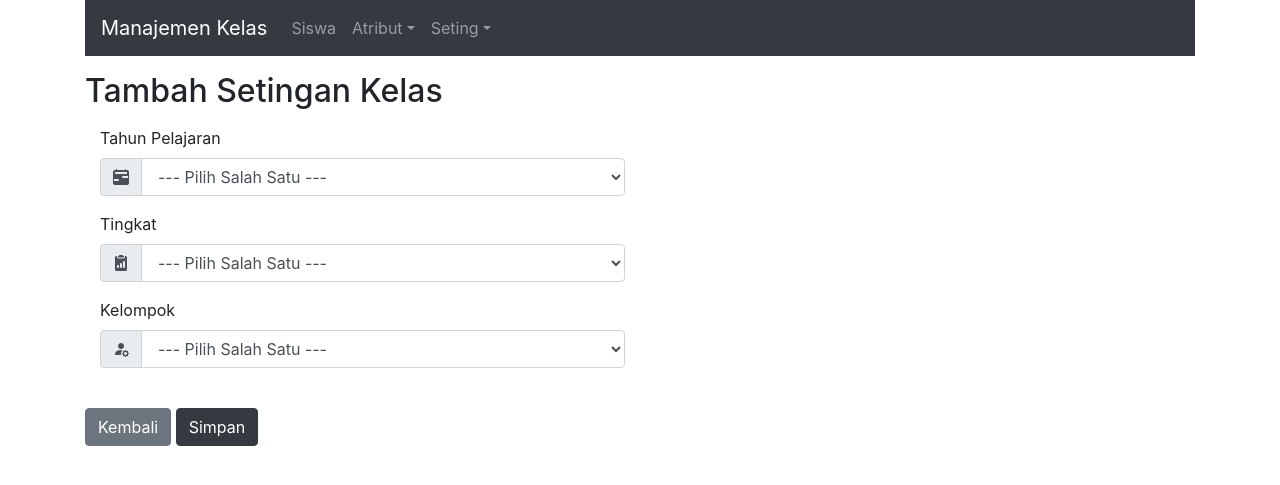
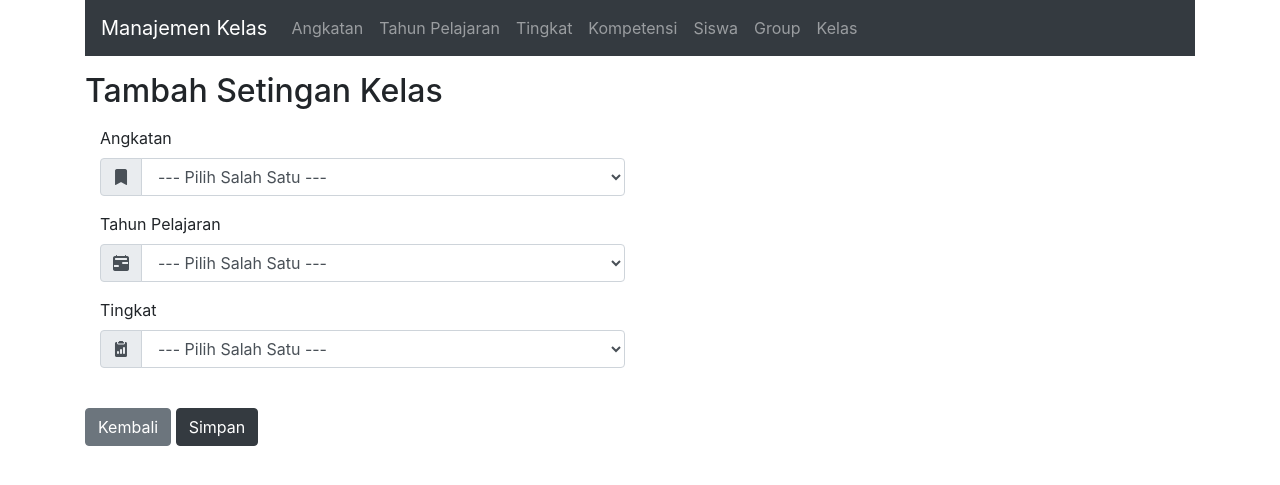
Before and after one commit to meiy-alfa/miniproject-class-management, a CodeIgniter app: page /01-miniproject-class-management/index.php/classes/create in a window 1280 px wide. Shown: the top 485 px of the page. Run offline with CodeIgniter, Linux system fonts and the light colour scheme; tables that the repository leaves empty or names only in its code hold one stand-in row (values such as "Sample post"); some libraries are stand-ins or nearby versions.

Commit message:
edit class from ERD change

```diff
--- a/application/controllers/Classes.php
+++ b/application/controllers/Classes.php
@@ -6,7 +6,7 @@
             parent::__construct();
             $this->load->model('classes_model');
             $this->load->model('year_model');
-            $this->load->model('group_model');
+            $this->load->model('team_model');
             $this->load->model('level_model');
         }
 
@@ -30,7 +30,7 @@
             $data['page_title'] = "Tambah Kelas";
             // variabel model yang akan dijadikan option
             $data['year_options']   = $this->year_model->get_all();
-            $data['group_options']  = $this->group_model->get_all();
+            $data['team_options']  = $this->team_model->get_all();
             $data['level_options']  = $this->level_model->get_all();
             // mengambil halaman main.php sebagai akses menampilkan halaman
             $this->load->view('main', $data);
@@ -56,7 +56,7 @@
             $data['page_title'] = "Edit Kelas";
             // variabel model yang akan dijadikan option
             $data['year_options']   = $this->year_model->get_all();
-            $data['group_options']  = $this->group_model->get_all();
+            $data['team_options']  = $this->team_model->get_all();
             $data['level_options']  = $this->level_model->get_all();
             // variabel mengambil data dari model
             $data['item'] = $this->classes_model->get_item($id);
@@ -89,7 +89,7 @@
         public function get_validate($redirect_url)
         {
             $this->form_validation->set_rules('year_id', 'tahun pelajaran', 'required');
-            $this->form_validation->set_rules('group_id', 'group kelas', 'required');
+            $this->form_validation->set_rules('team_id', 'angkatan', 'required');
             $this->form_validation->set_rules('level_id', 'tingkat', 'required');
             $validation_result = $this->form_validation->run();
 
--- a/application/models/Classes_model.php
+++ b/application/models/Classes_model.php
@@ -4,13 +4,11 @@
         public function get_all()
         {
             // mengambil database dengan metode join
-            $this->db->select('class.*, years.year as tapel, vocations.code as kompetensi, teams.title as kelompok, levels.level as tingkat');
+            $this->db->select('class.*, years.year as tapel, teams.title as angkatan, levels.level as tingkat');
             $this->db->from('class');
             $this->db->join('years','years.id = class.year_id');
-            $this->db->join('groups','groups.id = class.group_id');
+            $this->db->join('teams','teams.id = class.team_id');
             $this->db->join('levels','levels.id = class.level_id');
-            $this->db->join('vocations','vocations.id = groups.vocation_id');
-            $this->db->join('teams','teams.id = groups.team_id');
             $query = $this->db->get();
             // mengambil semua data menjadi array
             $result = $query->result();
@@ -33,7 +31,7 @@
         {
             // mengambil data dari method POST
             $data['year_id']    = $this->input->post('year_id');
-            $data['group_id']   = $this->input->post('group_id');
+            $data['team_id']    = $this->input->post('team_id');
             $data['level_id']   = $this->input->post('level_id');
             // insert pada database
             $this->db->insert('class', $data);
@@ -43,7 +41,7 @@
         {
             // mengambil data dari method POST
             $data['year_id']    = $this->input->post('year_id');
-            $data['group_id']   = $this->input->post('group_id');
+            $data['team_id']    = $this->input->post('team_id');
             $data['level_id']   = $this->input->post('level_id');
             // update pada database sesuai id
             $this->db->where('id', $id);
--- a/application/views/pages/classes/form.php
+++ b/application/views/pages/classes/form.php
@@ -17,6 +17,20 @@
 
 <form action="<?= site_url($target_url) ?>" method="POST">
     <div class="col-sm-12 col-md-6">
+        <div class="form-group">
+            <label for="team_id">Angkatan</label>
+            <div class="input-group mb-3">
+                <div class="input-group-prepend">
+                    <span class="input-group-text"><i class="bi bi-bookmark-fill"></i></span>
+                </div>
+                <select class="form-control" id="team_id" name="team_id">
+                    <option value="">--- Pilih Salah Satu ---</option>
+                    <?php foreach ($team_options as $team_opt) : ?>
+                        <option value="<?= $team_opt->id?>" <?= $is_edit && $item->team_id === $team_opt->id ? "selected" : '' ?>><?= $team_opt->title ?></option>
+                    <?php endforeach; ?>
+                </select>
+            </div>
+        </div>
         <div class="form-group">
             <label for="year_id">Tahun Pelajaran</label>
             <div class="input-group mb-3">
@@ -45,20 +59,6 @@
                 </select>
             </div>
         </div>
-        <div class="form-group">
-            <label for="group_id">Kelompok</label>
-            <div class="input-group mb-3">
-                <div class="input-group-prepend">
-                    <span class="input-group-text"><i class="bi bi-person-fill-gear"></i></span>
-                </div>
-                <select class="form-control" id="group_id" name="group_id">
-                    <option value="">--- Pilih Salah Satu ---</option>
-                    <?php foreach ($group_options as $group_opt) : ?>
-                        <option value="<?= $group_opt->id?>" <?= $is_edit && $item->group_id === $group_opt->id ? "selected" : '' ?>><?= $group_opt->kompetensi."-".$group_opt->kelompok ?></option>
-                    <?php endforeach; ?>
-                </select>
-            </div>
-        </div>
     </div>
     <br>
     <a href="<?= site_url("classes") ?>" class="btn btn-secondary" title="Kembali">Kembali</a>
--- a/application/views/pages/classes/list.php
+++ b/application/views/pages/classes/list.php
@@ -20,6 +20,7 @@
             <thead>
                 <tr>
                     <th width="150px"><center>Tahun Pelajaran</center></th>
+                    <th width="150px"><center>Angkatan</center></th>
                     <th><center>Kelas</center></th>
                     <th width="150px"><center>Action</center></th>
                 </tr>
@@ -30,7 +31,8 @@
                 ?>
                     <tr>
                         <td><center><?= $item->tapel ?><center></td>
-                        <td><?= $item->tingkat."-".$item->kompetensi.'-'.$item->kelompok ?></td>
+                        <td><center><?= $item->angkatan ?></center></td>
+                        <td><center><?= $item->tingkat ?></center></td>
                         <td>
                             <center>
                                 <a href="<?= site_url("classes/update/$item->id") ?>" class="btn btn-warning btn-sm" title="Edit"><i class="bi bi-pencil-fill"></i></a>
--- a/application/views/partials/bottom_section.php
+++ b/application/views/partials/bottom_section.php
@@ -38,7 +38,7 @@
 </script>
 <script>
     $('#table-classes').DataTable({
-        order: [[0, 'desc'],[1, 'asc']],
+        order: [[0, 'desc'],[1, 'desc']],
     });
 </script>
 
--- a/application/views/partials/header.php
+++ b/application/views/partials/header.php
@@ -6,23 +6,25 @@
   <div class="collapse navbar-collapse" id="navbarNav">
     <ul class="navbar-nav">
       <li class="nav-item">
+        <a class="nav-link" href="<?= site_url('team') ?>">Angkatan</a>
+      </li>
+      <li class="nav-item">
+        <a class="nav-link" href="<?= site_url('year') ?>">Tahun Pelajaran</a>
+      </li>
+      <li class="nav-item">
+        <a class="nav-link" href="<?= site_url('level') ?>">Tingkat</a>
+      </li>
+      <li class="nav-item">
+        <a class="nav-link" href="<?= site_url('vocation') ?>">Kompetensi</a>
+      </li>
+      <li class="nav-item">
         <a class="nav-link" href="<?= site_url('student') ?>">Siswa</a>
       </li>
-      <li class="nav-item dropdown">
-        <a class="nav-link dropdown-toggle" type="button" data-toggle="dropdown" aria-expanded="false">Atribut</a>
-        <div class="dropdown-menu">
-          <a class="dropdown-item" href="<?= site_url('team') ?>">Angkatan</a>
-          <a class="dropdown-item" href="<?= site_url('year') ?>">Tahun Pelajaran</a>
-          <a class="dropdown-item" href="<?= site_url('vocation') ?>">Kompetensi</a>
-          <a class="dropdown-item" href="<?= site_url('level') ?>">Tingkat</a>
-        </div>
+      <li class="nav-item">
+        <a class="nav-link" href="<?= site_url('group') ?>">Group</a>
       </li>
-      <li class="nav-item dropdown">
-        <a class="nav-link dropdown-toggle" type="button" data-toggle="dropdown" aria-expanded="false">Seting</a>
-        <div class="dropdown-menu">
-          <a class="dropdown-item" href="<?= site_url('group') ?>">Group</a>
-          <a class="dropdown-item" href="<?= site_url('classes') ?>">Kelas</a>
-        </div>
+      <li class="nav-item">
+        <a class="nav-link" href="<?= site_url('classes') ?>">Kelas</a>
       </li>
     </ul>
   </div>
```
